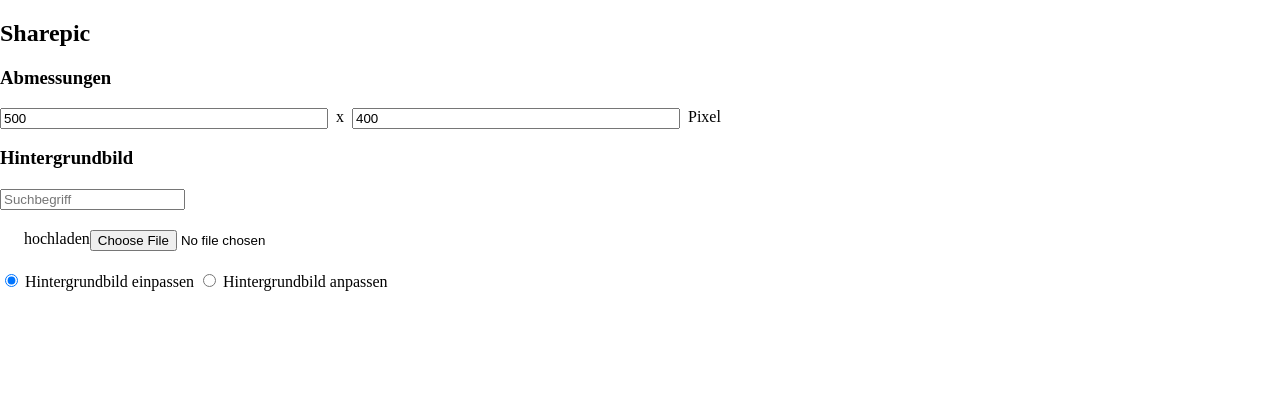
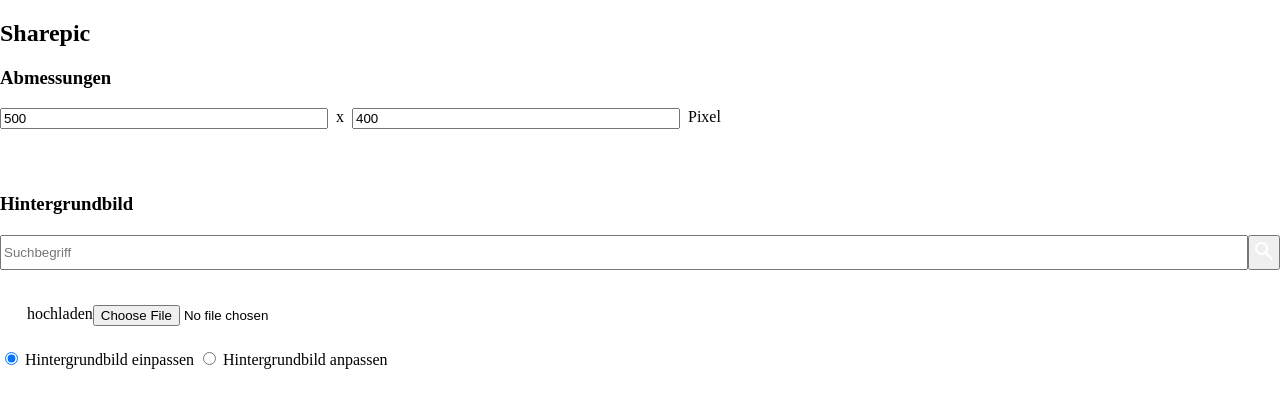
Before and after one commit to codeispoetry/sharepicgenerator3, a PHP site: template src/Views/Cockpit/Sharepic.php in a window 1280 px wide. Shown: the part 21-429 px from the top of the page. Run offline with PHP 8.4, Linux system fonts and the light colour scheme; the template is opened without the code that fills it, so the values that code supplies are empty; style sheets or scripts are compiled from the project's sources; some libraries are stand-ins or nearby versions.

Commit message:
add search button

```diff
--- a/src/Views/Cockpit/Sharepic.php
+++ b/src/Views/Cockpit/Sharepic.php
@@ -11,13 +11,15 @@
         </label>
     </section>
 
-    <section>
+    <section style="margin-top:4em">
         <h3>Hintergrundbild</h3>
-        <label style="display:block;margin-top:20px">
-            <input type="text" name="pixabay_q" id="pixabay_q" placeholder="Suchbegriff">
+        <label style="display:flex; margin-top:20px">
+            <input type="text" style="width:100%;" name="pixabay_q" id="pixabay_q" placeholder="Suchbegriff">
+            <button data-click="pixabay.search" style="padding:2px;"><img src="/assets/icons/search.svg"></button>
         </label>
 
-        <label style="display:flex;margin-top:20px" class="file-upload">
+
+        <label style="display:flex;padding:3px;margin-top:2em" class="file-upload">
             <img src="/assets/icons/upload.svg"> hochladen
             <input type="file" name="upload" id="upload">
         </label>
--- a/src/Views/Header.php
+++ b/src/Views/Header.php
@@ -4,7 +4,7 @@
     <meta charset="UTF-8">
     <meta name="viewport" content="width=device-width, initial-scale=1.0">
     <title>Sharepicgenerator</title>
-    <link rel="stylesheet" href="/assets/styles.css?rand=3">
+    <link rel="stylesheet" href="/assets/styles.css?v=<?php echo filemtime('assets/styles.css');?>">
     <link href="/node_modules/quill/dist/quill.bubble.css" rel="stylesheet">
     <script src="/node_modules/quill/dist/quill.js"></script>
 
```
Also changed, not shown: assets/icons/search.svg (added), 1 other file.
